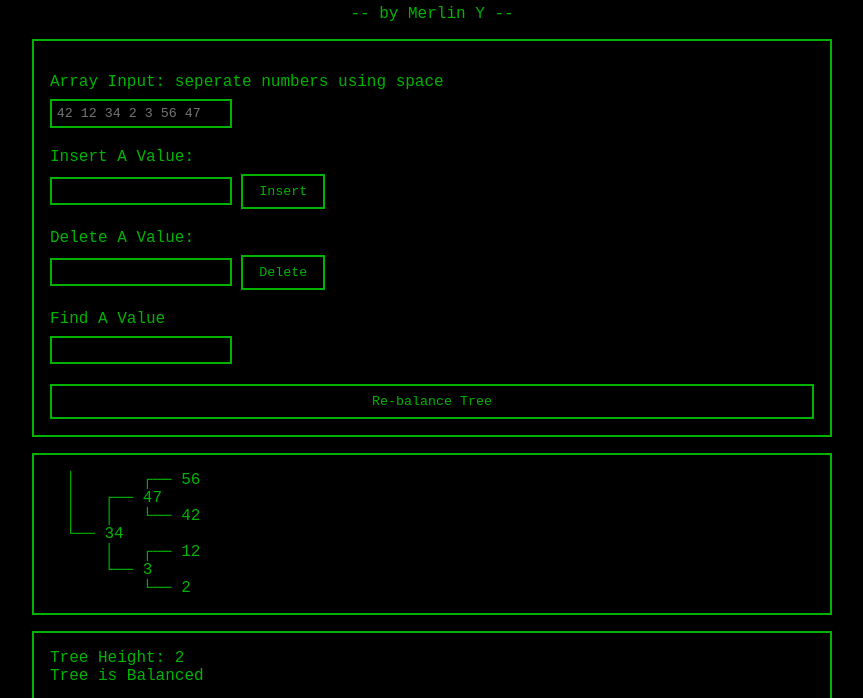
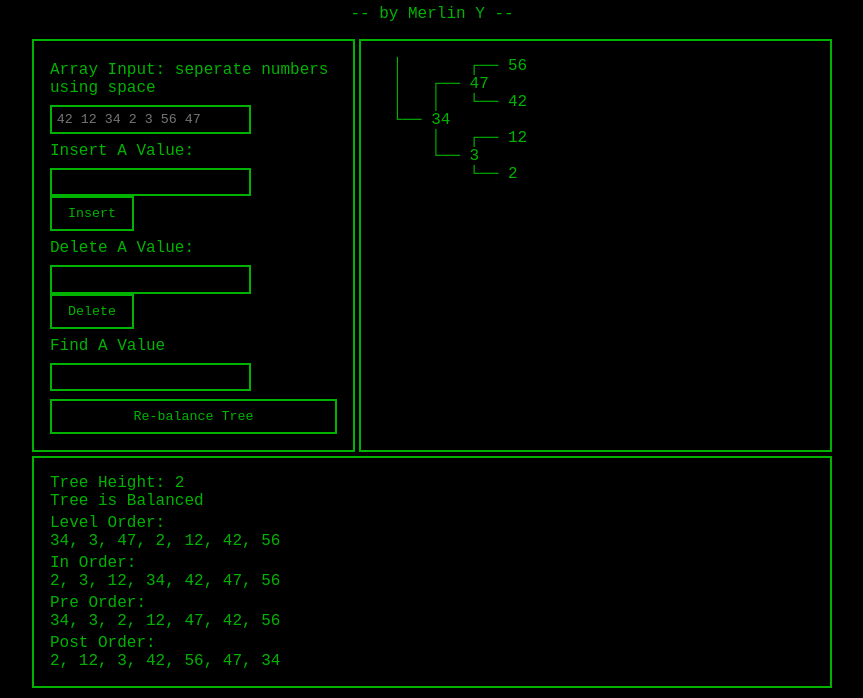
Before and after one commit to merlinymy/binary-search-tree-visualizer, a plain HTML site: page index.html in a window 1280 px wide. Shown: the part 52-750 px from the top of the page, without its empty margins (208-1071 px from the left). Drawn offline with Linux system fonts and the light colour scheme.

Commit message:
adjust styles

```diff
--- a/index.html
+++ b/index.html
@@ -16,6 +16,7 @@
     </header>
 
     <div class="wrapper">
+        <div class="inputs-graph-wrap">
             <div class="inputs">
                 <div class="input-group">
                     <label for="array-input">Array Input: seperate numbers using space</label>
@@ -41,7 +42,7 @@
                 <button type="button" class="rebalance">Re-balance Tree</button>
             </div>
             <div class="graph">
-
+            </div>
         </div>
         <div class="info">
             <div class="tree-height">
--- a/styles.css
+++ b/styles.css
@@ -18,7 +18,7 @@ body {
     border: 2px solid var(--green-clr);
     border-radius: 0;
     padding: 1rem;
-    margin-bottom: 1rem;
+    margin-bottom: 0.25rem;
     background-color: black;
 }
 
@@ -49,6 +49,7 @@ input {
     border: 2px solid var(--green-clr);
     padding: 0.3rem;
     font-family: 'Courier New', Courier, monospace;
+    width: 70%;
 }
 
 input:focus {
@@ -62,7 +63,7 @@ label {
 
 .input-group,
 button.rebalance , .find-node{
-    margin-top: 1rem;
+    margin-top: 0.25rem;
 }
 
 
@@ -78,13 +79,14 @@ button.rebalance , .find-node{
 }
 
 .level-order, .in-order, .pre-order, .post-order {
-    margin-top: 1rem;
+    margin-top: 0.25rem;
     display: block;
 }
 
 .wrapper {
     max-width: 800px;
     margin: 0 auto;
+
 }
 
 .retro-title {
@@ -118,3 +120,16 @@ button.rebalance , .find-node{
     color: black;
     background-color: var(--green-clr);
 }
+
+.inputs-graph-wrap {
+    display: flex;
+    gap: 0.25rem;
+}
+
+.inputs {
+    flex: 1 1 10px;
+}
+
+.graph {
+    flex: 1 1 auto;
+}
```
Lines whose indentation alone changed are shown as unchanged.
